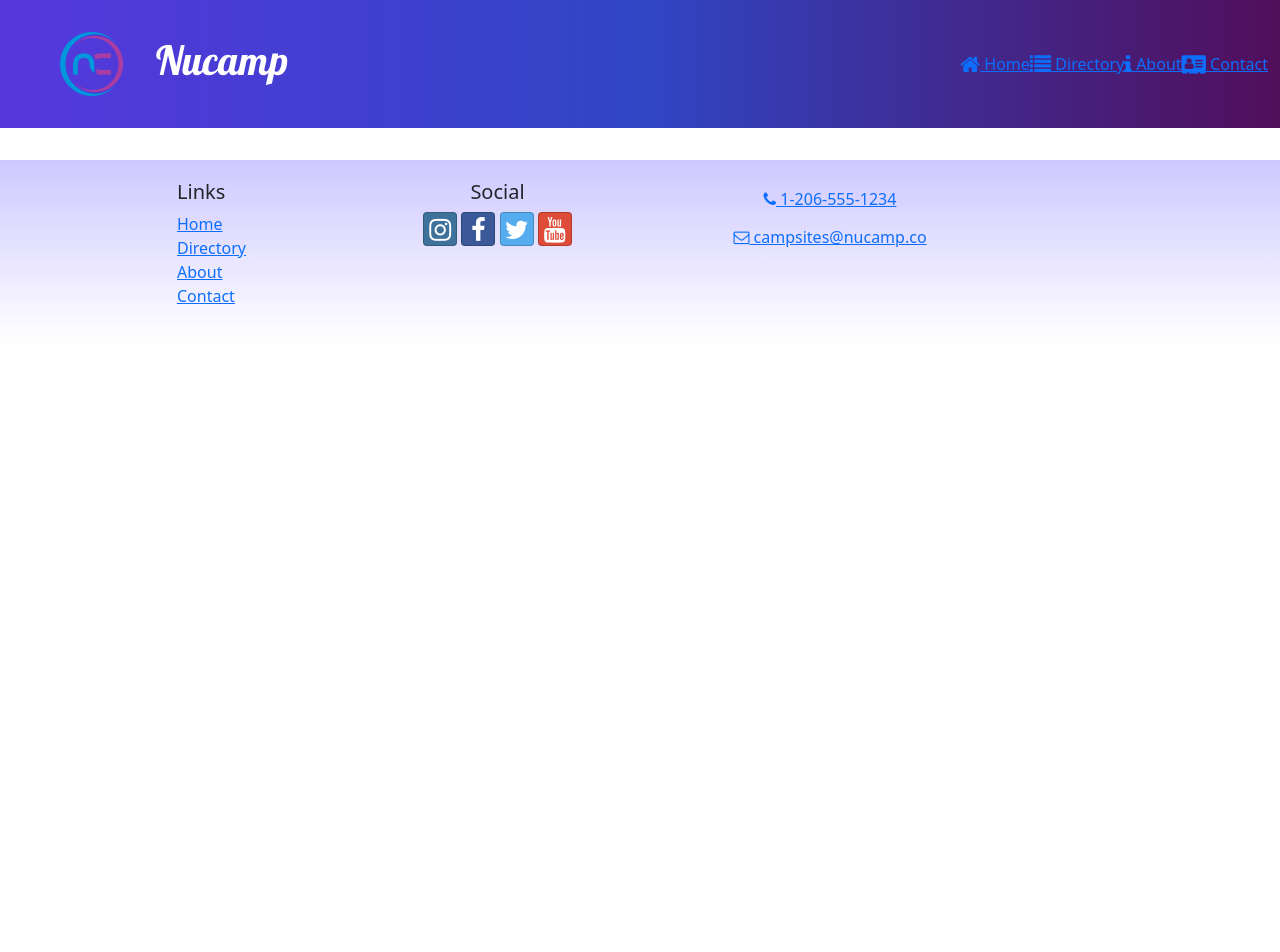
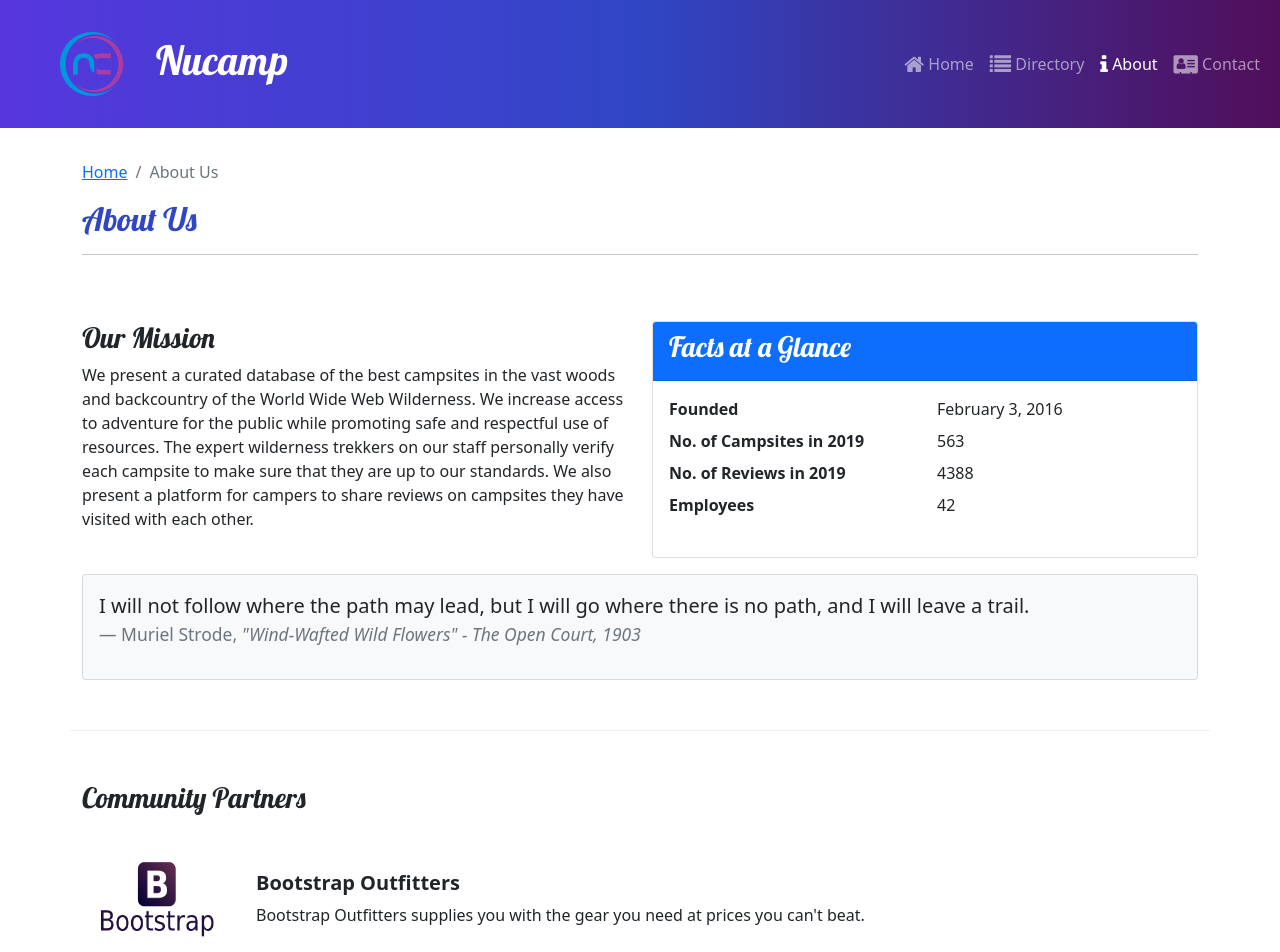
Before and after one commit to Mostarya/React-site, a React (Create React App) app: page /about in a window 1280 px wide. Shown: the top 952 px of the page. Before the commit the page ends 800 px from the top, so only its background shows below. Built offline with nearby package versions, Linux system fonts and the light colour scheme.

Commit message:
Partners and AboutPage

```diff
--- a/src/App.js
+++ b/src/App.js
@@ -1,6 +1,7 @@
 import { Routes, Route } from 'react-router-dom';
 import ContactPage from './pages/ContactPage';
 import HomePage from './pages/HomePage';
+import AboutPage from './pages/AboutPage';
 import Header from './components/Header';
 import Footer from './components/Footer';
 import CampsitesDirectoryPage from './pages/CampsitesDirectoryPage';
@@ -19,6 +20,7 @@
               path='directory/:campsiteId'
               element={<CampsiteDetailPage />}
           />
+          <Route path='about' element={<AboutPage />} />
       </Routes>
       <Footer/>
     </div>
--- a/src/components/Header.js
+++ b/src/components/Header.js
@@ -23,22 +23,22 @@
             <Collapse isOpen={menuOpen} navbar>
                 <Nav className='ms-auto' navbar>
                     <NavItem>
-                        <NavLink ClassName='nav-link' to='/'>
+                        <NavLink className='nav-link' to='/'>
                             <i className='fa fa-home fa-lg' /> Home
                         </NavLink>
                     </NavItem>
                     <NavItem>
-                        <NavLink ClassName='nav-link' to='/directory'>
+                        <NavLink className='nav-link' to='/directory'>
                             <i className='fa fa-list fa-lg' /> Directory
                         </NavLink>
                     </NavItem>
                     <NavItem>
-                        <NavLink ClassName='nav-link' to='/about'>
+                        <NavLink className='nav-link' to='/about'>
                             <i className='fa fa-info fa-lg' /> About
                         </NavLink>
                     </NavItem>
                     <NavItem>
-                        <NavLink ClassName='nav-link' to='/contact'>
+                        <NavLink className='nav-link' to='/contact'>
                             <i className='fa fa-address-card fa-lg' /> Contact
                         </NavLink>
                     </NavItem>
--- a/src/features/display/DisplayList.js
+++ b/src/features/display/DisplayList.js
@@ -2,9 +2,10 @@
 import DisplayCard from './DisplayCard';
 import { selectFeaturedCampsite } from '../campsites/campsitesSlice';
 import { selectFeaturedPromotion } from '../promotions/promotionsSlice';
+import { selectFeaturedPartner } from '../partners/partnersSlice';
 
 const DisplayList = () => {
-    const items = [selectFeaturedCampsite(), selectFeaturedPromotion()];
+    const items = [selectFeaturedCampsite(), selectFeaturedPromotion(), selectFeaturedPartner()];
 
     return (
         <Row>
--- /dev/null
+++ b/src/features/partners/Partner.js
@@ -0,0 +1,17 @@
+export const Partner = ({partner}) => {
+    if (partner) {
+        const { image, name, description } = partner
+    return (
+        <>
+            <img src={image} alt={name} style={{ width: '150px' }} />
+            <div className='m-4'>
+                <h5 className='fw-bold'>{name}</h5>
+                {description}
+            </div>
+        </>
+     );
+    }
+    return null;
+}
+
+export default Partner;
--- /dev/null
+++ b/src/features/partners/PartnersList.js
@@ -0,0 +1,21 @@
+import { Col } from 'reactstrap';
+import Partner from '../partners/Partner';
+import { selectAllPartners } from '../partners/partnersSlice';
+
+const PartnersList = () => {
+    const partners = selectAllPartners();
+
+    return (
+        <Col className='mt-4'>
+            {partners.map(partner => {
+                return (
+                    <div className='d-flex mb-5' key={partner.id}>
+                        <Partner partner={partner} />
+                    </div>
+                );
+            })}
+        </Col>
+    )
+}
+
+export default PartnersList;
--- /dev/null
+++ b/src/features/partners/partnersSlice.js
@@ -0,0 +1,9 @@
+import { PARTNERS } from '../../app/shared/PARTNERS';
+
+export const selectAllPartners = () => {
+    return PARTNERS;
+};
+
+export const selectFeaturedPartner = () => {
+    return PARTNERS.find(partner => partner.featured);
+};
--- /dev/null
+++ b/src/pages/AboutPage.js
@@ -0,0 +1,73 @@
+import { Col, Row, Container, Card, CardBody, CardHeader } from 'reactstrap';
+import SubHeader from '../components/SubHeader';
+import PartnersList from '../features/partners/PartnersList';
+
+const AboutPage = () => {
+    return (
+        <Container>
+            <SubHeader current='About Us'/>
+            <Row className='row-content'>
+                <Col sm='6'>
+                    <h3>Our Mission</h3>
+                    <p>
+                        We present a curated database of the best campsites in the
+                        vast woods and backcountry of the World Wide Web Wilderness.
+                        We increase access to adventure for the public while
+                        promoting safe and respectful use of resources. The expert
+                        wilderness trekkers on our staff personally verify each
+                        campsite to make sure that they are up to our standards. We
+                        also present a platform for campers to share reviews on
+                        campsites they have visited with each other.
+                    </p>
+                </Col>
+                <Col sm='6'>
+                    <Card>
+                        <CardHeader className='bg-primary text-white'>
+                            <h3>Facts at a Glance</h3>
+                        </CardHeader>
+                        <CardBody>
+                            <dl className='row'>
+                                <dt className='col-6'>Founded</dt>
+                                <dd className='col-6'>February 3, 2016</dd>
+                                <dt className='col-6'>No. of Campsites in 2019</dt>
+                                <dd className='col-6'>563</dd>
+                                <dt className='col-6'>No. of Reviews in 2019</dt>
+                                <dd className='col-6'>4388</dd>
+                                <dt className='col-6'>Employees</dt>
+                                <dd className='col-6'>42</dd>
+                            </dl>
+                        </CardBody>
+                    </Card>
+                </Col>
+                <Col>
+                    <Card className='bg-light mt-3'>
+                        <CardBody>
+                            <blockquote className='blockquote'>
+                                <p>
+                                    I will not follow where the path may lead, but I
+                                    will go where there is no path, and I will leave
+                                    a trail.
+                                </p>
+                                <footer className='blockquote-footer'>
+                                    Muriel Strode,{' '}
+                                    <cite title='Source Title'>
+                                        "Wind-Wafted Wild Flowers" - The Open Court,
+                                        1903
+                                    </cite>
+                                </footer>
+                            </blockquote>
+                        </CardBody>
+                    </Card>
+                </Col>
+            </Row>
+            <Row className='row-content'>
+                <Col xs='12'>
+                    <h3>Community Partners</h3>
+                </Col>
+                <PartnersList />
+            </Row>
+        </Container>
+    );
+}
+
+export default AboutPage;
```
